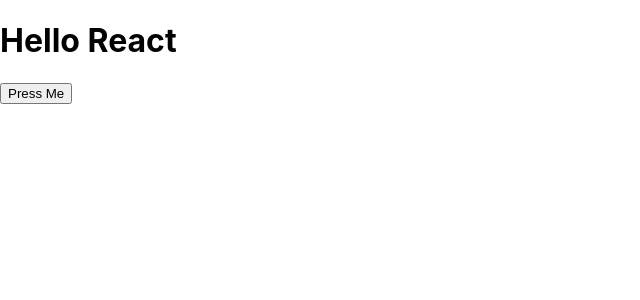
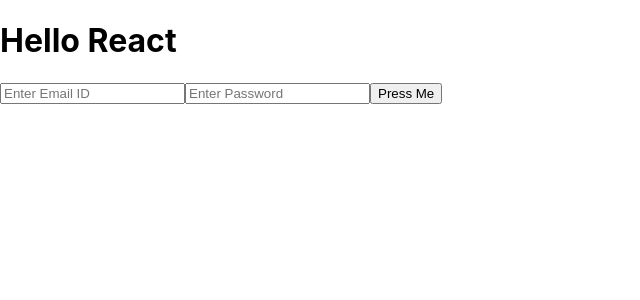
Before and after one commit to poojakelkar/react-js, a React (Create React App) app in the folder demo/: page / in a window 1280 px wide. Shown: the top 300 px of the page, without its empty margins (0-640 px from the left). Built offline with nearby package versions, Linux system fonts and the light colour scheme.

Commit message:
refactor

```diff
--- a/demo/src/App.js
+++ b/demo/src/App.js
@@ -9,7 +9,7 @@
 
 press()
 {
-    console.warn("submit")
+    alert("Form submit")
 }
 
 render()
@@ -17,6 +17,8 @@
     return(
         <div>
             <h1>Hello React</h1>
+            <input type="Email" placeholder="Enter Email ID"></input>
+            <input type="Password" placeholder="Enter Password"></input>
             <button onClick={()=>this.press()}>Press Me</button>
         </div>
     )
```
